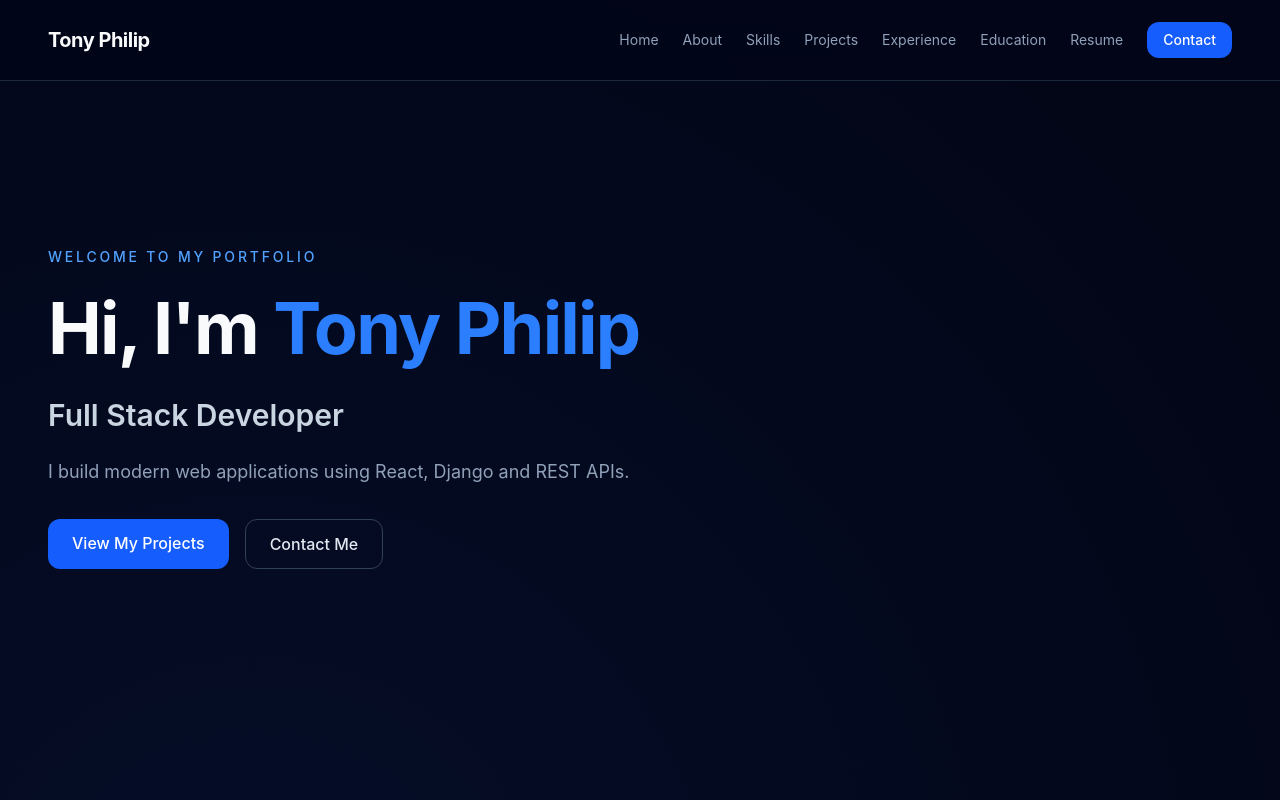
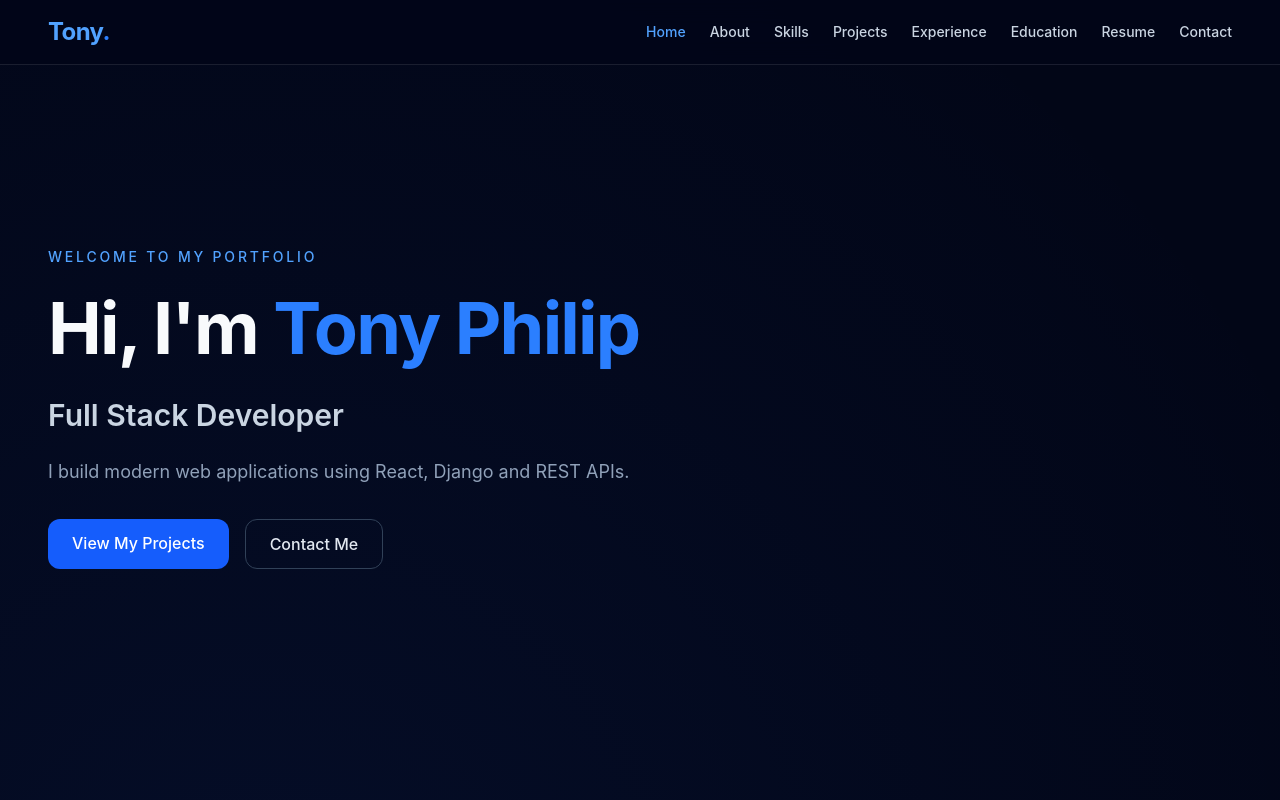
Before and after one commit to tonyphilip009/my_portfolio, a React (Vite) app: page / in a window 1280 px wide. Shown: the top 800 px of the page. Built offline with nearby package versions, Linux system fonts and the light colour scheme.

Commit message:
Day 4: Build responsive navbar

```diff
--- a/src/components/Navbar.jsx
+++ b/src/components/Navbar.jsx
@@ -1,76 +1,137 @@
+import { useEffect, useState } from "react";
+
 function Navbar() {
+  const [isOpen, setIsOpen] = useState(false);
+  const [activeSection, setActiveSection] = useState("home");
+
+  const navLinks = [
+    { name: "Home", href: "#home" },
+    { name: "About", href: "#about" },
+    { name: "Skills", href: "#skills" },
+    { name: "Projects", href: "#projects" },
+    { name: "Experience", href: "#experience" },
+    { name: "Education", href: "#education" },
+    { name: "Resume", href: "#resume" },
+    { name: "Contact", href: "#contact" },
+  ];
+
+  // Close mobile menu when a navigation link is clicked
+  const handleLinkClick = () => {
+    setIsOpen(false);
+  };
+
+  // Detect which section is currently visible
+  useEffect(() => {
+    const sections = document.querySelectorAll("section[id]");
+
+    const observer = new IntersectionObserver(
+      (entries) => {
+        const visibleSections = entries
+          .filter((entry) => entry.isIntersecting)
+          .sort((a, b) => b.intersectionRatio - a.intersectionRatio);
+
+        if (visibleSections.length > 0) {
+          setActiveSection(visibleSections[0].target.id);
+        }
+      },
+      {
+        threshold: [0.2, 0.4, 0.6, 0.8],
+        rootMargin: "-80px 0px -20% 0px",
+      }
+    );
+
+    sections.forEach((section) => {
+      observer.observe(section);
+    });
+
+    return () => {
+      sections.forEach((section) => {
+        observer.unobserve(section);
+      });
+    };
+  }, []);
+
   return (
-    <nav className="fixed left-0 top-0 z-50 w-full border-b border-slate-800 bg-slate-950/80 backdrop-blur-md">
-      <div className="container-custom flex h-20 items-center justify-between">
+    <nav className="fixed top-0 left-0 z-50 w-full border-b border-white/10 bg-slate-950/80 backdrop-blur-md">
 
-        {/* Logo */}
+      <div className="container-custom flex items-center justify-between py-4">
+
+        {/* Logo / Name */}
         <a
-          href="/#home"
-          className="text-xl font-bold tracking-tight text-slate-50 transition hover:text-blue-400"
+          href="#home"
+          onClick={handleLinkClick}
+          className={`text-2xl font-bold tracking-tight transition duration-300 ${
+            activeSection === "home"
+              ? "text-blue-400"
+              : "text-white hover:text-blue-400"
+          }`}
         >
-          Tony Philip
+          Tony<span className="text-blue-500">.</span>
         </a>
 
-        {/* Navigation */}
+        {/* Desktop Navigation */}
         <div className="hidden items-center gap-6 md:flex">
-          <a
-            href="/#home"
-            className="text-sm text-slate-400 transition hover:text-blue-400"
-          >
-            Home
-          </a>
+          {navLinks.map((link) => {
+            const sectionId = link.href.substring(1);
+            const isActive = activeSection === sectionId;
 
-          <a
-            href="/#about"
-            className="text-sm text-slate-400 transition hover:text-blue-400"
-          >
-            About
-          </a>
-
-          <a
-            href="/#skills"
-            className="text-sm text-slate-400 transition hover:text-blue-400"
-          >
-            Skills
-          </a>
-
-          <a
-            href="/#projects"
-            className="text-sm text-slate-400 transition hover:text-blue-400"
-          >
-            Projects
-          </a>
-
-          <a
-            href="/#experience"
-            className="text-sm text-slate-400 transition hover:text-blue-400"
-          >
-            Experience
-          </a>
-
-          <a
-            href="/#education"
-            className="text-sm text-slate-400 transition hover:text-blue-400"
-          >
-            Education
-          </a>
-
-          <a
-            href="/#resume"
-            className="text-sm text-slate-400 transition hover:text-blue-400"
-          >
-            Resume
-          </a>
-
-          <a
-            href="/#contact"
-            className="btn-primary px-4 py-2 text-sm"
-          >
-            Contact
-          </a>
+            return (
+              <a
+                key={link.name}
+                href={link.href}
+                onClick={handleLinkClick}
+                className={`text-sm font-medium transition duration-300 ${
+                  isActive
+                    ? "text-blue-400"
+                    : "text-slate-300 hover:text-blue-400"
+                }`}
+              >
+                {link.name}
+              </a>
+            );
+          })}
         </div>
 
+        {/* Mobile Menu Button */}
+        <button
+          type="button"
+          onClick={() => setIsOpen(!isOpen)}
+          className="text-2xl text-white transition duration-300 hover:text-blue-400 md:hidden"
+          aria-label="Toggle navigation menu"
+          aria-expanded={isOpen}
+        >
+          {isOpen ? "✕" : "☰"}
+        </button>
       </div>
+
+      {/* Mobile Navigation */}
+      {isOpen && (
+        <div className="border-t border-white/10 bg-slate-950/95 px-6 py-6 backdrop-blur-md md:hidden">
+          <div className="flex flex-col gap-5">
+
+            {navLinks.map((link) => {
+              const sectionId = link.href.substring(1);
+              const isActive = activeSection === sectionId;
+
+              return (
+                <a
+                  key={link.name}
+                  href={link.href}
+                  onClick={handleLinkClick}
+                  className={`text-base font-medium transition duration-300 ${
+                    isActive
+                      ? "text-blue-400"
+                      : "text-slate-300 hover:text-blue-400"
+                  }`}
+                >
+                  {link.name}
+                </a>
+              );
+            })}
+
+          </div>
+        </div>
+      )}
     </nav>
   );
 }
--- a/src/index.css
+++ b/src/index.css
@@ -13,6 +13,10 @@
 
 html {
   scroll-behavior: smooth;
+}
+
+section {
+  scroll-margin-top: 90px;
 }
 
 body {
```
